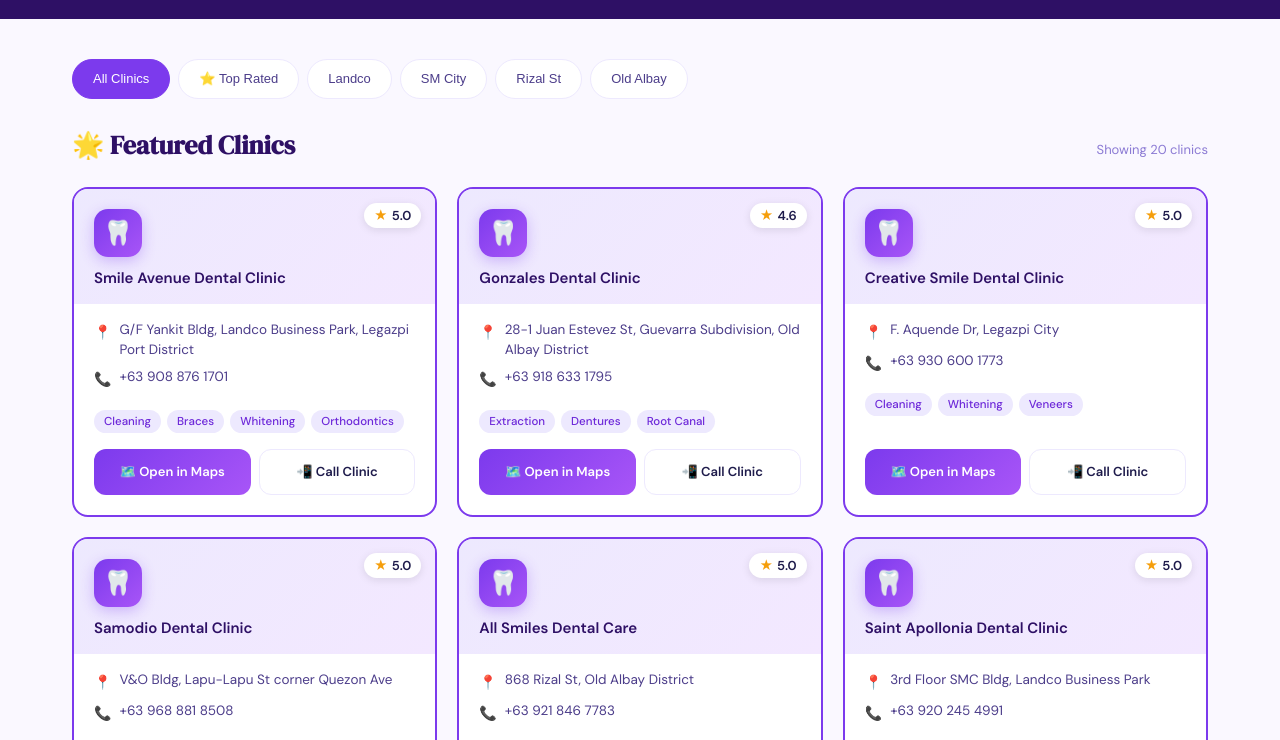
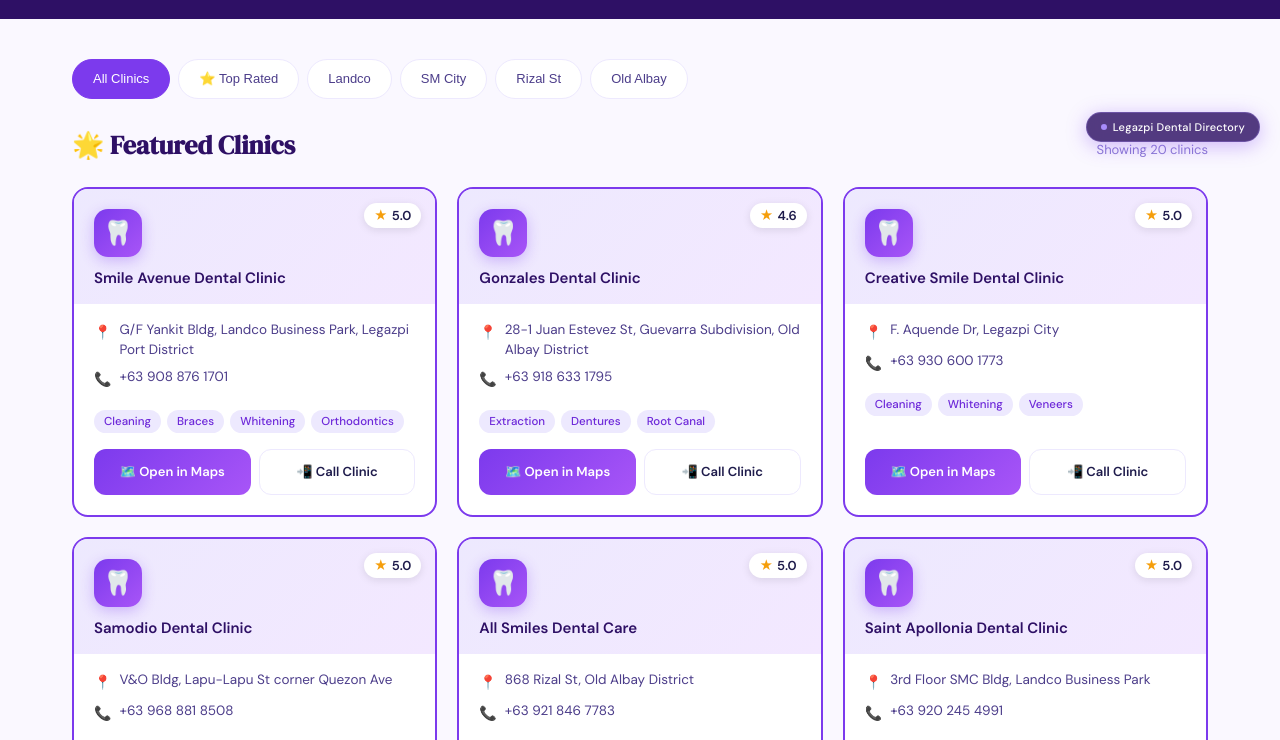
Before and after one commit to SupBruzski/Dental-Website, a plain HTML site: page index.html in a window 1280 px wide. Shown: the part 638-1378 px from the top of the page. Drawn offline with Linux system fonts and the light colour scheme.

Commit message:
Update index.html

```diff
--- a/index.html
+++ b/index.html
@@ -300,7 +300,34 @@ header {
 
 .btn-call.no-num { opacity: 0.35; cursor: not-allowed; pointer-events: none; }
 
-/* ── SECTION DIVIDER ── */
+/* ── WATERMARK ── */
+.watermark {
+  position: fixed;
+  bottom: calc(20px + var(--safe-bottom));
+  right: 20px;
+  z-index: 999;
+  background: rgba(46, 16, 101, 0.82);
+  backdrop-filter: blur(8px);
+  -webkit-backdrop-filter: blur(8px);
+  color: white;
+  font-size: 11px;
+  font-weight: 500;
+  padding: 7px 14px;
+  border-radius: 100px;
+  display: flex;
+  align-items: center;
+  gap: 6px;
+  box-shadow: 0 4px 20px rgba(124,58,237,0.35);
+  border: 1px solid rgba(167,139,250,0.3);
+  pointer-events: none;
+  letter-spacing: 0.02em;
+}
+.watermark-dot {
+  width: 6px; height: 6px;
+  border-radius: 50%;
+  background: var(--purple-mid);
+  flex-shrink: 0;
+}
 .section-divider {
   margin: 48px 0 32px;
   display: flex; align-items: center; gap: 16px;
@@ -422,7 +449,6 @@ footer strong { color: white; font-weight: 500; }
         <select class="filter-select" id="serviceFilter" onchange="filterClinics()">
           <option value="">All Services</option>
           <option value="cleaning">Cleaning</option>
-          <option value="braces">Braces</option>
           <option value="whitening">Whitening</option>
           <option value="extraction">Extraction</option>
           <option value="dentures">Dentures</option>
@@ -486,7 +512,14 @@ footer strong { color: white; font-weight: 500; }
 <footer>
   <strong>Legazpi Dental Directory</strong> &nbsp;·&nbsp; Legazpi City, Albay, Philippines<br>
   <span style="font-size:12px;">Confirm hours and availability directly with the clinic before visiting.</span>
+  <div style="margin-top:14px;font-size:11px;opacity:0.4;">Built with ♥ · © 2025 Legazpi Dental Directory</div>
 </footer>
+
+<!-- ★ WATERMARK — edit the text below to customize ★ -->
+<div class="watermark">
+  <div class="watermark-dot"></div>
+  Legazpi Dental Directory
+</div>
 
 <script>
 const CLINICS = [
```
